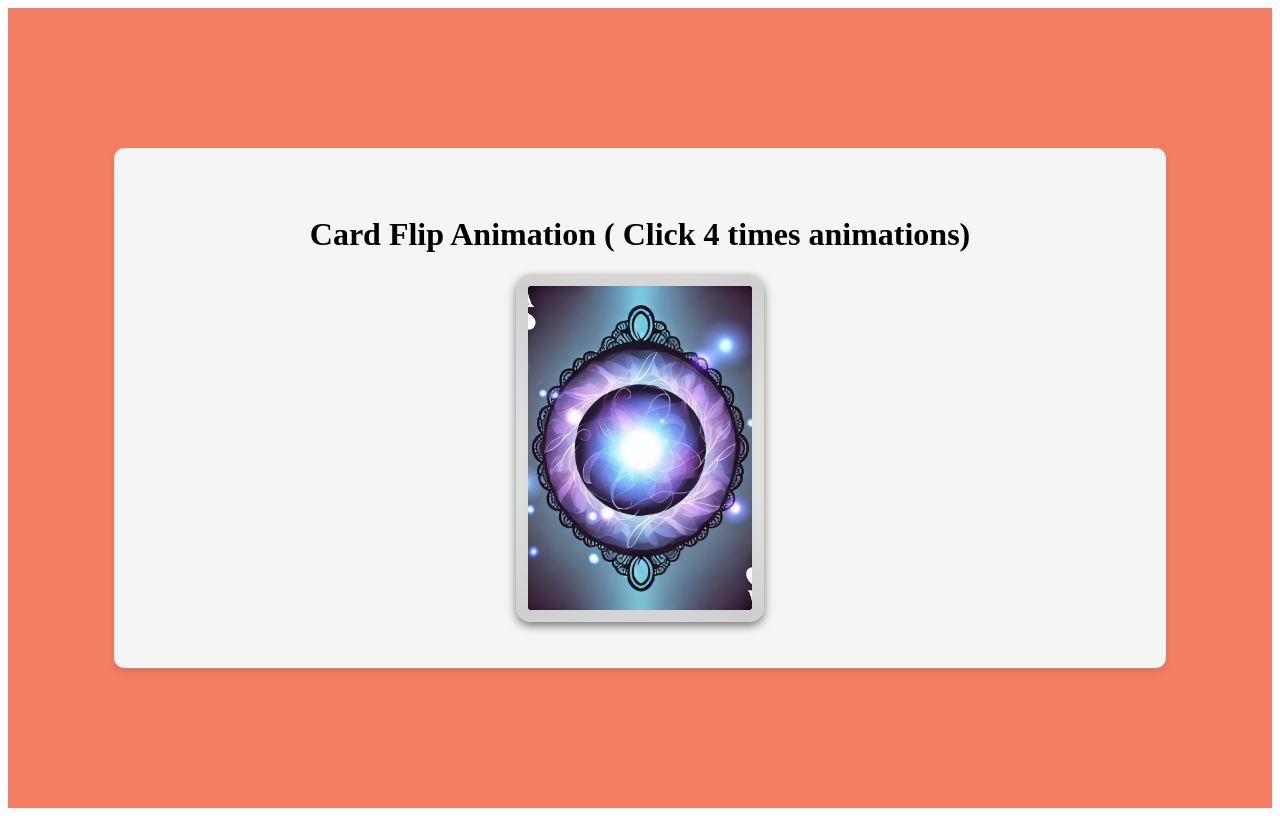
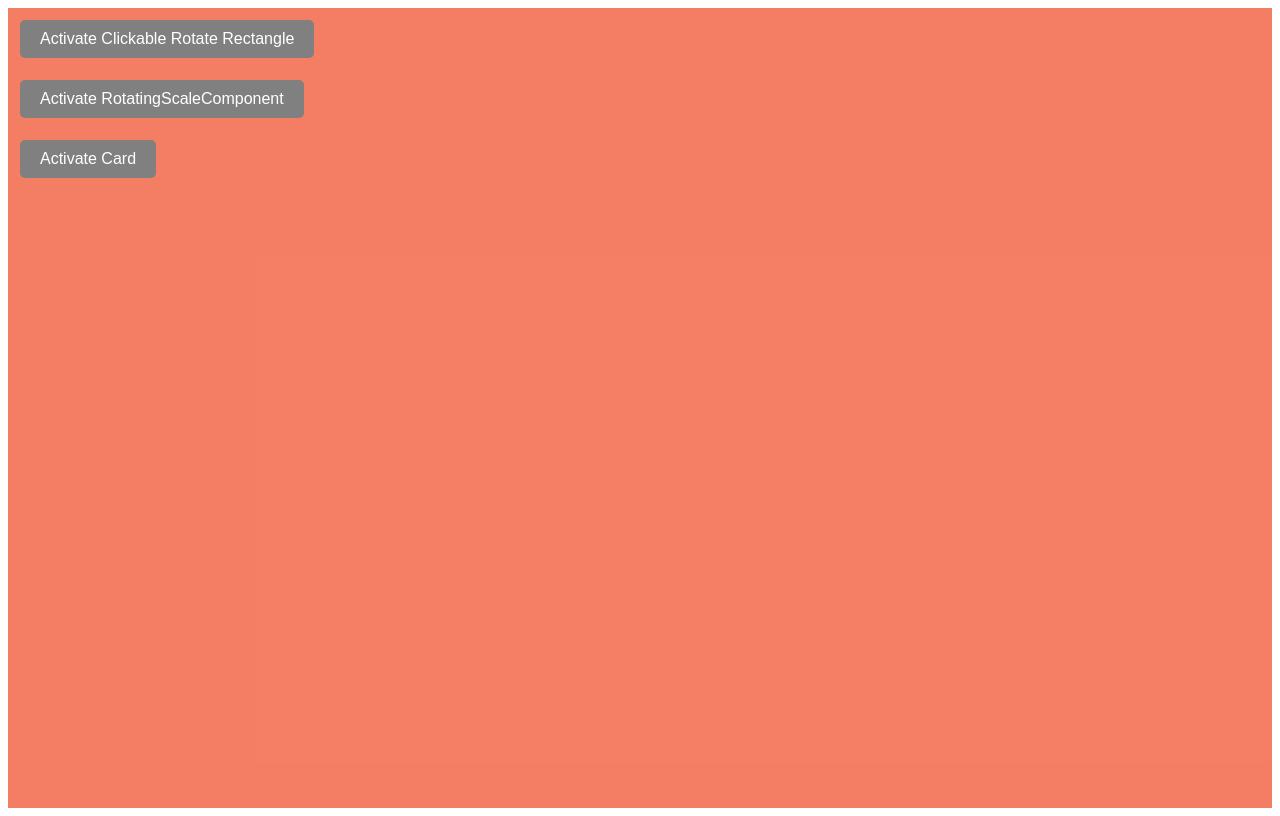
Before and after one commit to murphybread/next-quest, a Next.js app: page / in a window 1280 px wide. Built offline with nearby package versions, Linux system fonts and the light colour scheme.

Commit message:
feat(components): change hompage is test page

```diff
--- a/src/app/page.tsx
+++ b/src/app/page.tsx
@@ -1,16 +1,32 @@
 "use client";
 
 import React, { useState } from "react";
+import ClickableRotateRectangle from "@components/ClickableRotateRectangle";
+import DynamicButton from "@components/DynamicButton";
+import RotatingScaleComponent from "@components/RotatingScaleComponent";
 import Card from "@components/Card";
-import "@styles/global.css";
 
-const HomePage: React.FC = () => {
+const Page: React.FC = () => {
   return (
-    <div className="main-board">
-      <h1>Card Flip Animation ( Click 4 times animations)</h1>
-      <Card />
+    <div>
+      <DynamicButton
+        component={ClickableRotateRectangle}
+        componentName="Clickable Rotate Rectangle"
+        index={0}
+      ></DynamicButton>
+      <DynamicButton
+        component={RotatingScaleComponent}
+        componentName="RotatingScaleComponent"
+        index={1}
+      ></DynamicButton>
+
+      <DynamicButton
+        component={Card}
+        componentName="Card"
+        index={2}
+      ></DynamicButton>
     </div>
   );
 };
 
-export default HomePage;
+export default Page;
--- a/src/components/DynamicButton.tsx
+++ b/src/components/DynamicButton.tsx
@@ -1,4 +1,25 @@
 import React, { useState } from "react";
+import styled from "styled-components";
+
+// Styled-components
+const StyledButton = styled.button<{ $isActive: boolean; $index: number }>`
+  position: fixed;
+  left: 20px;
+  font-size: 16px;
+  cursor: pointer;
+  background-color: ${(props) => (props.$isActive ? "green" : "gray")};
+  color: white;
+  border: none;
+  padding: 10px 20px;
+  border-radius: 5px;
+  transition: background-color 0.3s ease;
+  top: ${(props) =>
+    `${20 + props.$index * 60}px`}; // 각 버튼이 겹치지 않도록 위치 조정
+`;
+
+const Container = styled.div`
+  position: relative;
+`;
 
 interface DynamicButtonProps {
   component: React.FC; // 렌더링할 컴포넌트 타입
@@ -14,24 +35,19 @@ const DynamicButton: React.FC<DynamicButtonProps> = ({
   const [isActive, setIsActive] = useState(false); // 활성화 상태 관리
 
   return (
-    <div>
+    <Container>
       {/* 버튼 */}
-      <button
+      <StyledButton
         onClick={() => setIsActive((prev) => !prev)}
-        style={{
-          position: "fixed",
-          top: `${20 + index * 60}px`, // 각 버튼이 겹치지 않도록 위치 조정
-          left: "20px",
-          fontSize: "16px",
-          cursor: "pointer",
-        }}
+        $isActive={isActive} // Transient Prop으로 전달
+        $index={index} // Transient Prop으로 전달
       >
         {isActive ? `Deactivate ${componentName}` : `Activate ${componentName}`}
-      </button>
+      </StyledButton>
 
       {/* 동적으로 렌더링되는 컴포넌트 */}
       {isActive && <Component />}
-    </div>
+    </Container>
   );
 };
 
```
Also changed, not shown: src/app/card-flip-animation/page.tsx (added, +16 -0 lines).
